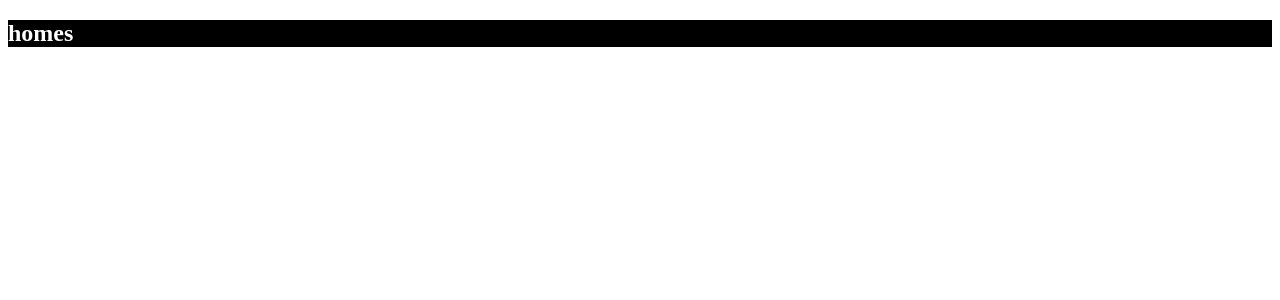
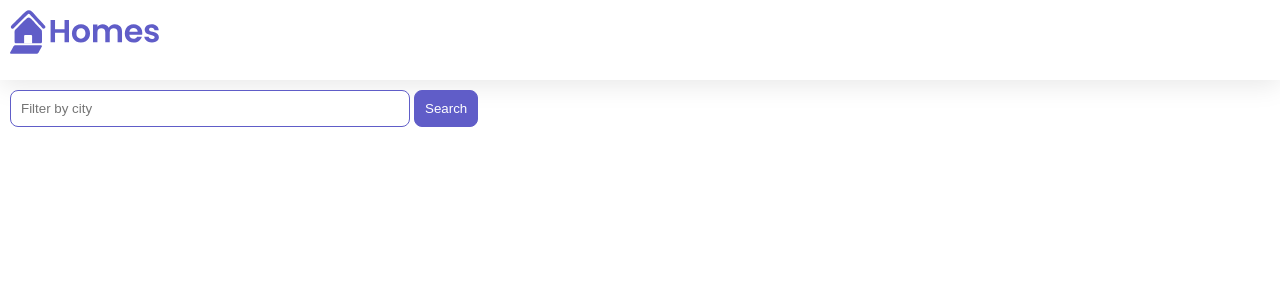
Before and after one commit to danielmrcl/playground, an Angular app in the folder angular-first-app/: page / in a window 1280 px wide. Shown: the top 300 px of the page. Built offline with nearby package versions, Linux system fonts and the light colour scheme.

Commit message:
Add home component and fix app component.

```diff
--- a/angular-first-app/src/app/app.component.html
+++ b/angular-first-app/src/app/app.component.html
@@ -1,3 +1,8 @@
-<div class="content">
-  <h2>{{ title }}</h2>
-</div>
+<main>
+  <header class="brand-name">
+    <img class="brand-logo" src="/assets/logo.svg" alt="logo" aria-hidden="true">
+  </header>
+  <section class="content">
+    <app-home></app-home>
+  </section>
+</main>
--- a/angular-first-app/src/app/app.component.scss
+++ b/angular-first-app/src/app/app.component.scss
@@ -1,4 +1,12 @@
+:host {
+  --content-padding: 10px;
+}
+header {
+  display: block;
+  height: 60px;
+  padding: var(--content-padding);
+  box-shadow: 0px 5px 25px var(--shadow-color);
+}
 .content {
-  background-color: black;
-  color: white;
+  padding: var(--content-padding);
 }
--- a/angular-first-app/src/app/app.component.ts
+++ b/angular-first-app/src/app/app.component.ts
@@ -3,7 +3,7 @@
 @Component({
   selector: 'app-root',
   templateUrl: './app.component.html',
-  styleUrls: ['./app.component.scss']
+  styleUrls: ['./app.component.scss'],
 })
 export class AppComponent {
   title = 'homes';
--- a/angular-first-app/src/app/app.module.ts
+++ b/angular-first-app/src/app/app.module.ts
@@ -2,10 +2,12 @@
 import { BrowserModule } from '@angular/platform-browser';
 
 import { AppComponent } from './app.component';
+import { HomeComponent } from './home/home.component';
 
 @NgModule({
   declarations: [
-    AppComponent
+    AppComponent,
+    HomeComponent
   ],
   imports: [
     BrowserModule
--- /dev/null
+++ b/angular-first-app/src/app/home/home.component.html
@@ -0,0 +1,6 @@
+<section>
+  <form>
+    <input type="text" placeholder="Filter by city">
+    <button class="primary" type="button">Search</button>
+  </form>
+</section>
--- /dev/null
+++ b/angular-first-app/src/app/home/home.component.scss
@@ -0,0 +1,40 @@
+.results {
+  display: grid;
+  column-gap: 14px;
+  row-gap: 14px;
+  grid-template-columns: repeat(auto-fill, minmax(400px, 400px));
+  margin-top: 50px;
+  justify-content: space-around;
+}
+
+input[type="text"] {
+  border: solid 1px var(--primary-color);
+  padding: 10px;
+  border-radius: 8px;
+  margin-right: 4px;
+  display: inline-block;
+  width: 30%;
+}
+
+button {
+  padding: 10px;
+  border: solid 1px var(--primary-color);
+  background: var(--primary-color);
+  color: white;
+  border-radius: 8px;
+}
+
+@media (min-width: 500px) and (max-width: 768px) {
+  .results {
+      grid-template-columns: repeat(2, 1fr);
+  }
+  input[type="text"] {
+      width: 70%;
+  }
+}
+
+@media (max-width: 499px) {
+  .results {
+      grid-template-columns: 1fr;
+  }
+}
--- a/angular-first-app/src/styles.scss
+++ b/angular-first-app/src/styles.scss
@@ -1 +1,22 @@
-/* You can add global styles to this file, and also import other style files */
+* {
+  margin: 0;
+  padding: 0;
+}
+
+body {
+  font-family: 'Be Vietnam Pro', sans-serif;
+}
+:root {
+  --primary-color: #605DC8;
+  --secondary-color: #8B89E6;
+  --accent-color: #e8e7fa;
+  --shadow-color: #E8E8E8;
+}
+
+button.primary {
+  padding: 10px;
+  border: solid 1px var(--primary-color);
+  background: var(--primary-color);
+  color: white;
+  border-radius: 8px;
+}
```
Also changed, not shown: angular-first-app/src/app/home/home.component.ts (added, +10 -0 lines), angular-first-app/src/assets/logo.svg (added).
